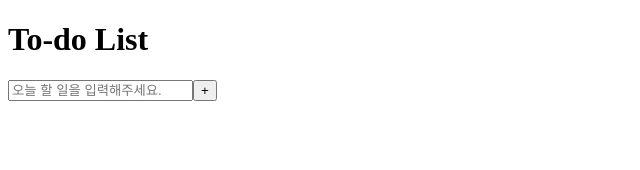
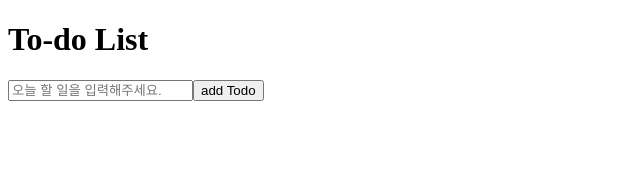
Before and after one commit to Alpaca92/to-do-list, a React (Create React App) app: page / in a window 1280 px wide. Shown: the top 170 px of the page, without its empty margins (0-640 px from the left). Built offline with nearby package versions, Linux system fonts and the light colour scheme.

Commit message:
prevent to ID changing

```diff
--- a/src/components/Todo.js
+++ b/src/components/Todo.js
@@ -22,7 +22,7 @@ function Todo({ todos, completeTodo, updateTodo, removeTodo }) {
         {todo.text}
       </div>
       <div>
-        <RiCloseCircleLine onclick={() => removeTodo(todo.id)} />
+        <RiCloseCircleLine onClick={() => removeTodo(todo.id)} />
         <TiEdit onClick={() => setEdit({ id: todo.id, value: todo.text })} />
       </div>
     </div>
--- a/src/components/TodoForm.js
+++ b/src/components/TodoForm.js
@@ -1,7 +1,7 @@
 import { useState } from "react";
 
-function TodoForm({ onSubmit }) {
-  const [input, setInput] = useState("");
+function TodoForm({ onSubmit, edit }) {
+  const [input, setInput] = useState(edit ? edit.value : "");
 
   const handleChange = (event) => {
     setInput(event.target.value);
@@ -10,12 +10,12 @@ function TodoForm({ onSubmit }) {
   const handleSubmit = (event) => {
     event.preventDefault();
 
-    onSubmit({ id: Math.floor(Math.random() * 100000), text: input });
+    const id = edit ? edit.id : Math.floor(Math.random() * 100000);
+    onSubmit({ id, text: input });
     setInput("");
   };
 
   return (
-    <div>
     <form onSubmit={handleSubmit}>
       <input
         onChange={handleChange}
@@ -23,9 +23,8 @@ function TodoForm({ onSubmit }) {
         type="text"
         placeholder="오늘 할 일을 입력해주세요."
       />
-        <button>+</button>
+      {edit ? <button>Edit Todo</button> : <button>add Todo</button>}
     </form>
-    </div>
   );
 }
 
```
Lines whose indentation alone changed are shown as unchanged.
